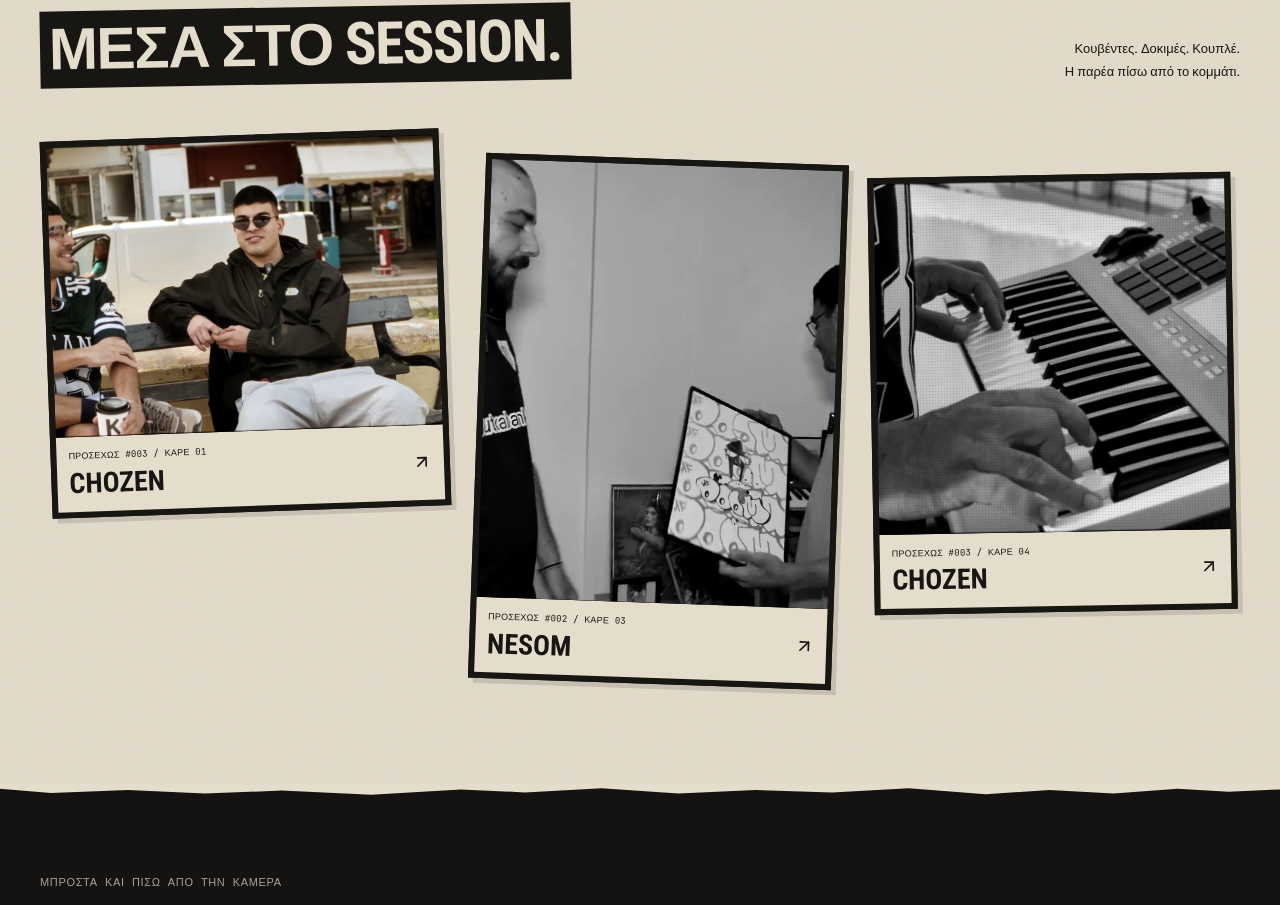
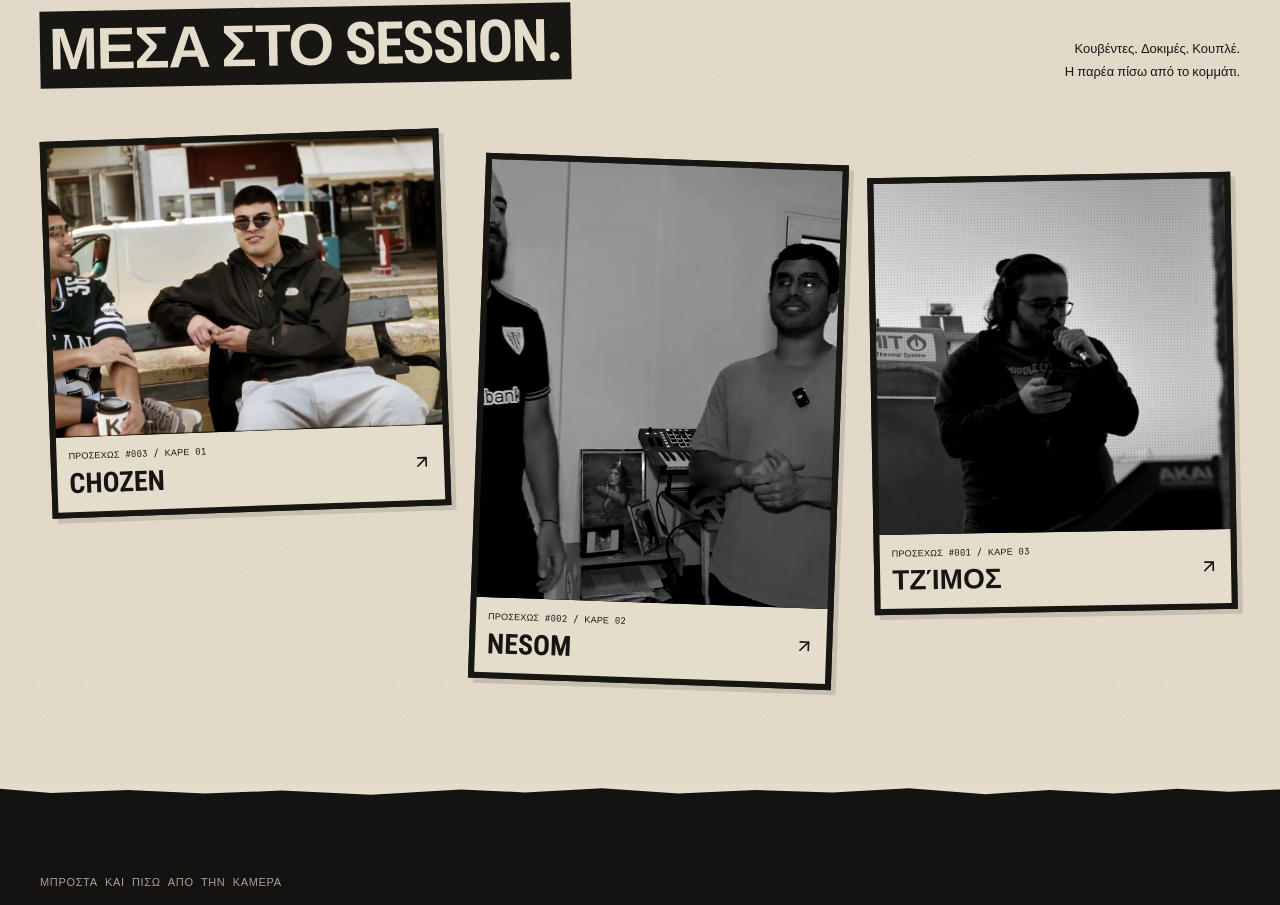
Before and after one commit to kawaii-kitsune/rap-sta-bam, a Next.js app: page /about in a window 1280 px wide. Shown: the part 2684-3589 px from the top of the page. Built offline with nearby package versions, Linux system fonts and the light colour scheme; no server answers.

Commit message:
Fix SessionContactSheet duplicates and add full bilingual support
- Prevent duplicate episodes/artists by picking distinct shots from available sessions

- Add bilingual Greek and English copy for kicker, title, note, and captions

- Ensure gallery links preserve the active locale prefix

```diff
--- a/src/app/[locale]/page.tsx
+++ b/src/app/[locale]/page.tsx
@@ -72,7 +72,7 @@ export default async function HomePage({
         <PromoTeaser episode={upcomingEpisode} locale={locale} />
       ) : null}
 
-      <SessionContactSheet episodes={visibleEpisodes} />
+      <SessionContactSheet episodes={visibleEpisodes} locale={locale} />
 
       <section className="home-crew section-space" aria-label={isEn ? "The crew" : "Το crew"}>
         <Container>
--- a/src/components/SessionContactSheet.tsx
+++ b/src/components/SessionContactSheet.tsx
@@ -6,25 +6,44 @@ import { TextureOverlay } from "@/components/TextureOverlay";
 import { isEpisodeLive } from "@/lib/content";
 import type { Episode } from "@/types/content";
 
-export function SessionContactSheet({ episodes }: { episodes: Episode[] }) {
-  const photographedEpisodes = episodes.filter((episode) => episode.status !== "draft" && (episode.gallery?.length ?? 0) > 1);
-  const latest = photographedEpisodes[0];
-  const previous = photographedEpisodes[1];
-  const latestImages = latest?.gallery;
-  const previousImages = previous?.gallery;
+export function SessionContactSheet({
+  episodes,
+  locale = "el"
+}: {
+  episodes: Episode[];
+  locale?: string;
+}) {
+  const isEn = locale === "en";
+  const photographedEpisodes = episodes.filter(
+    (episode) => episode.status !== "draft" && (episode.gallery?.length ?? 0) > 0
+  );
 
-  if (!latest || !latestImages?.length) return null;
+  if (!photographedEpisodes.length) return null;
 
-  const detailIndex = Math.min(3, latestImages.length - 1);
-  const shots = [
-    { episode: latest, image: latestImages[0], frame: 1 },
-    ...(previous && previousImages?.length ? [{
-      episode: previous,
-      image: previousImages[Math.min(2, previousImages.length - 1)],
-      frame: Math.min(3, previousImages.length)
-    }] : []),
-    ...(latestImages.length > 2 ? [{ episode: latest, image: latestImages[detailIndex], frame: detailIndex + 1 }] : [])
-  ];
+  // Build 3 shots without duplicating artists if 3 distinct episodes have galleries
+  const shots: { episode: Episode; image: string; frame: number }[] = [];
+
+  if (photographedEpisodes.length >= 3) {
+    const ep1 = photographedEpisodes[0];
+    const ep2 = photographedEpisodes[1];
+    const ep3 = photographedEpisodes[2];
+    shots.push({ episode: ep1, image: ep1.gallery![0], frame: 1 });
+    shots.push({ episode: ep2, image: ep2.gallery![Math.min(1, ep2.gallery!.length - 1)], frame: 2 });
+    shots.push({ episode: ep3, image: ep3.gallery![Math.min(2, ep3.gallery!.length - 1)], frame: 3 });
+  } else if (photographedEpisodes.length === 2) {
+    const ep1 = photographedEpisodes[0];
+    const ep2 = photographedEpisodes[1];
+    shots.push({ episode: ep1, image: ep1.gallery![0], frame: 1 });
+    shots.push({ episode: ep2, image: ep2.gallery![0], frame: 1 });
+    if (ep1.gallery!.length > 1) {
+      shots.push({ episode: ep1, image: ep1.gallery![1], frame: 2 });
+    }
+  } else {
+    const ep = photographedEpisodes[0];
+    ep.gallery!.slice(0, 3).forEach((img, i) => {
+      shots.push({ episode: ep, image: img, frame: i + 1 });
+    });
+  }
 
   return (
     <section className="session-sheet section-space" aria-labelledby="session-sheet-title">
@@ -32,21 +51,64 @@ export function SessionContactSheet({ episodes }: { episodes: Episode[] }) {
       <Container>
         <div className="section-topline">
           <div>
-            <p className="rsb-kicker">ΑΠΟ ΤΙΣ ΚΑΜΕΡΕΣ ΜΑΣ</p>
-            <h2 id="session-sheet-title" className="sheet-title">ΜΕΣΑ ΣΤΟ SESSION.</h2>
+            <p className="rsb-kicker">
+              {isEn ? "FROM OUR CAMERAS" : "ΑΠΟ ΤΙΣ ΚΑΜΕΡΕΣ ΜΑΣ"}
+            </p>
+            <h2 id="session-sheet-title" className="sheet-title">
+              {isEn ? "INSIDE THE SESSION." : "ΜΕΣΑ ΣΤΟ SESSION."}
+            </h2>
           </div>
-          <p className="sheet-note">Κουβέντες. Δοκιμές. Κουπλέ.<br />Η παρέα πίσω από το κομμάτι.</p>
+          <p className="sheet-note">
+            {isEn ? (
+              <>
+                Dialogue. Beatmaking. Live takes.
+                <br />
+                The crew behind the sound.
+              </>
+            ) : (
+              <>
+                Κουβέντες. Δοκιμές. Κουπλέ.
+                <br />
+                Η παρέα πίσω από το κομμάτι.
+              </>
+            )}
+          </p>
         </div>
         <div className="session-photo-grid">
           {shots.map(({ episode, image, frame }, index) => (
-            <Link key={`${episode.slug}-${frame}`} href={`/episodes/${episode.slug}#session-gallery`} className="session-photo-link">
+            <Link
+              key={`${episode.slug}-${frame}-${index}`}
+              href={`/${locale}/episodes/${episode.slug}#session-gallery`}
+              className="session-photo-link"
+            >
               <figure className="session-photo">
                 <div className="session-photo-image">
-                  <Image src={image} alt={`${episode.artistName}, καρέ από το session #${String(episode.number).padStart(3, "0")}`} fill sizes="(min-width: 1024px) 400px, (min-width: 640px) 45vw, 90vw" className="object-cover" />
+                  <Image
+                    src={image}
+                    alt={
+                      isEn
+                        ? `${episode.artistName}, frame from session #${String(episode.number).padStart(3, "0")}`
+                        : `${episode.artistName}, καρέ από το session #${String(episode.number).padStart(3, "0")}`
+                    }
+                    fill
+                    sizes="(min-width: 1024px) 400px, (min-width: 640px) 45vw, 90vw"
+                    className="object-cover"
+                  />
                   {index === 2 ? <TextureOverlay variant="halftone" /> : null}
                 </div>
                 <figcaption>
-                  <span><span className="session-photo-meta">{isEpisodeLive(episode) ? "SESSION" : "ΠΡΟΣΕΧΩΣ"} #{String(episode.number).padStart(3, "0")} / ΚΑΡΕ {String(frame).padStart(2, "0")}</span><strong>{episode.artistName}</strong></span>
+                  <span>
+                    <span className="session-photo-meta">
+                      {isEpisodeLive(episode)
+                        ? "SESSION"
+                        : isEn
+                          ? "COMING SOON"
+                          : "ΠΡΟΣΕΧΩΣ"}{" "}
+                      #{String(episode.number).padStart(3, "0")} /{" "}
+                      {isEn ? "FRAME" : "ΚΑΡΕ"} {String(frame).padStart(2, "0")}
+                    </span>
+                    <strong>{episode.artistName}</strong>
+                  </span>
                   <ArrowUpRight className="h-5 w-5" aria-hidden="true" />
                 </figcaption>
               </figure>
```
